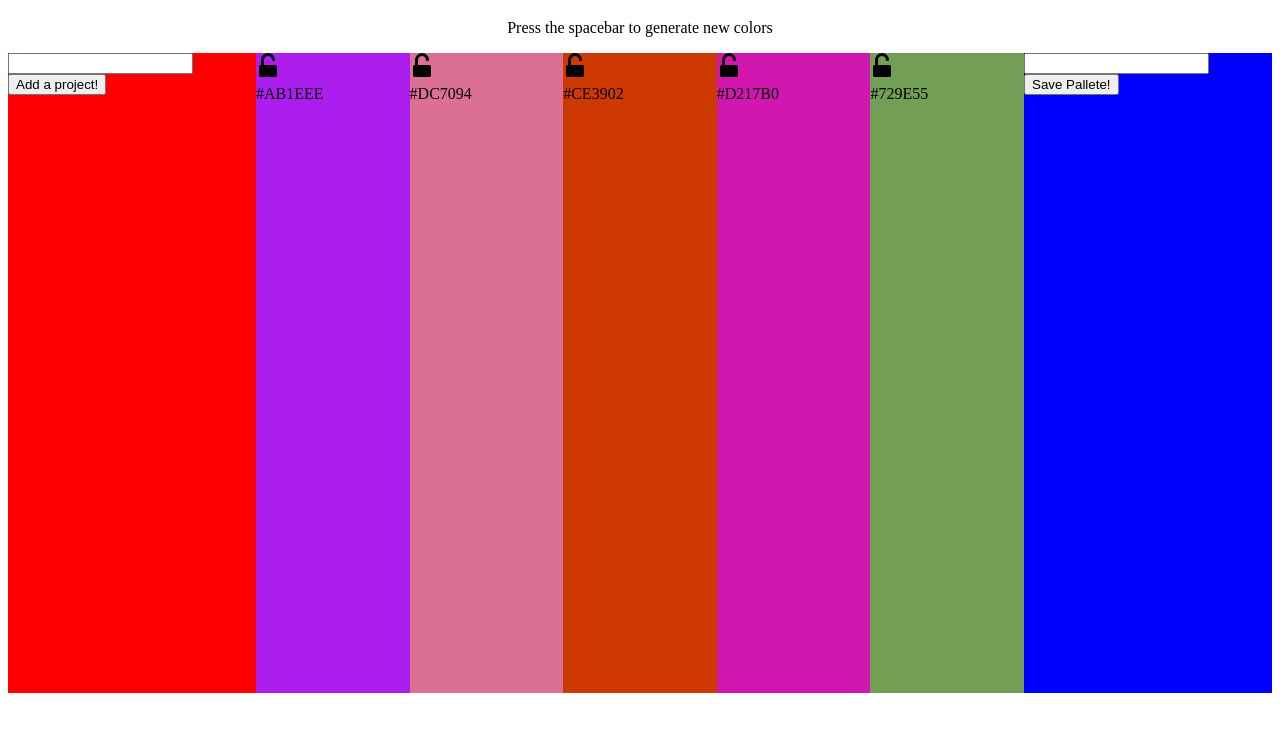
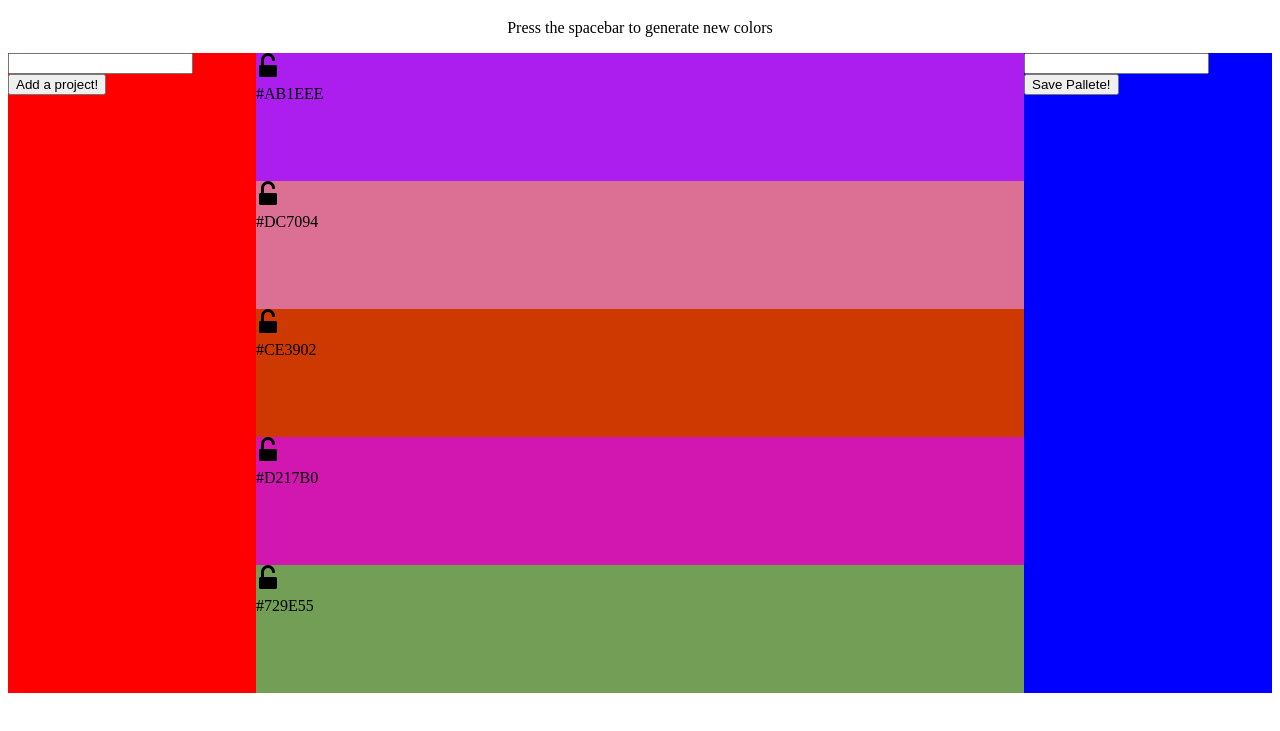
Before and after one commit to brandonfiebiger/pallete-picker, a website: page public/index.html in a window 1280 px wide. Shown: the part 61-792 px from the top of the page. Drawn offline with nearby package versions, Linux system fonts and the light colour scheme; no server answers.

Commit message:
Change randomly generated colors from columns to rows

```diff
--- a/public/css/styles.css
+++ b/public/css/styles.css
@@ -22,8 +22,7 @@ footer {
   background: yellow;
   height: 80vh;
   display: flex;
-  flex-direction: row;
-  justify-content: space-around;
+  flex-direction: column;
 }
 
 .unlocked {
@@ -43,7 +42,7 @@ footer {
 article {
   background: black;
   height: 80vh;
-  width: 10rem;
+  width: 60vw;
 }
 
 .palletes {
```
